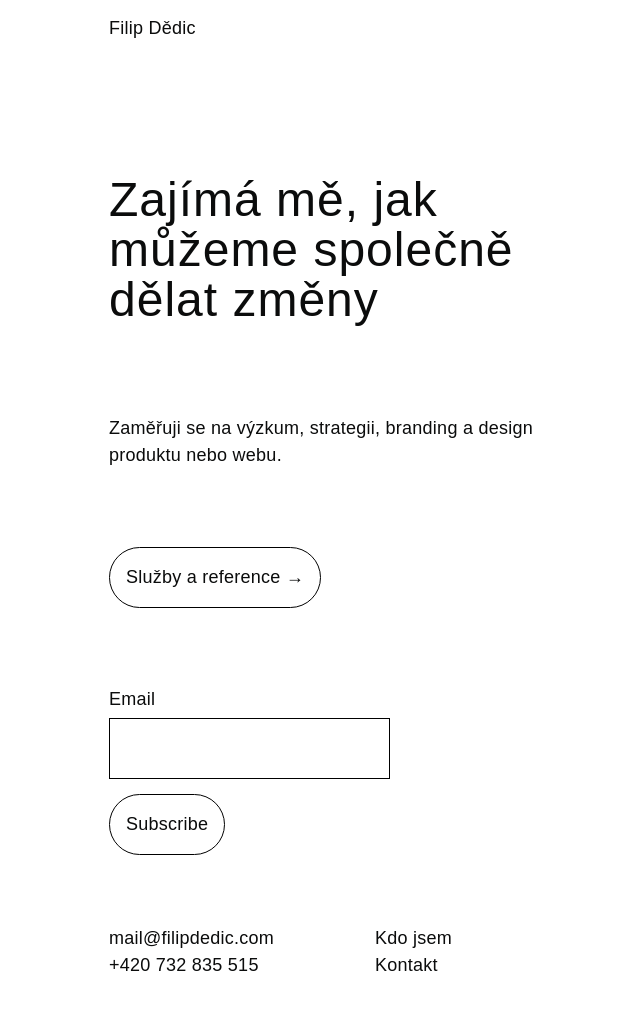
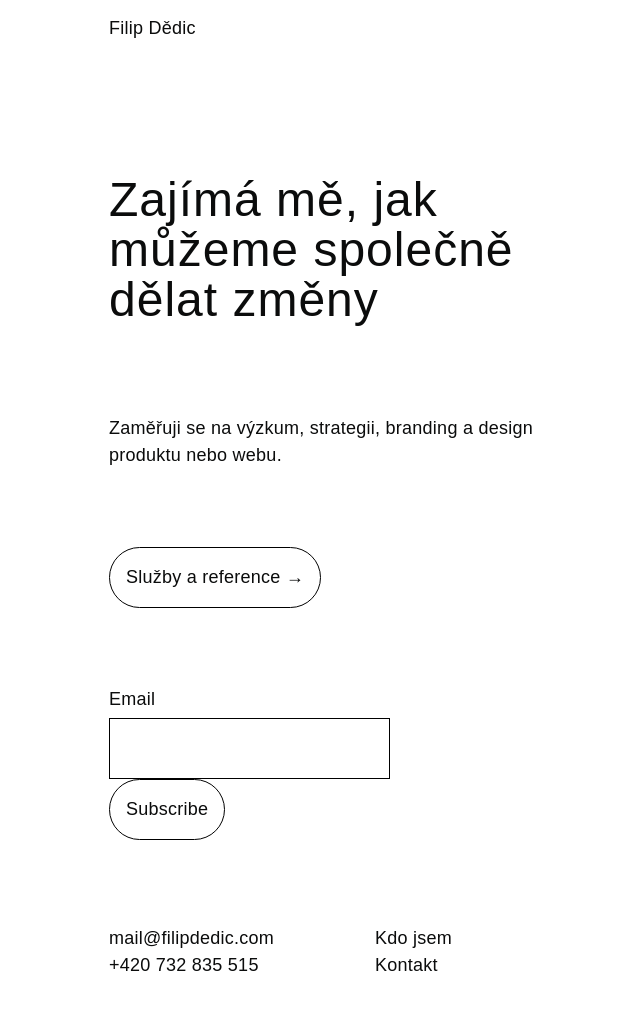
Before and after one commit to fdedic/fdedic.github.io, a Jekyll site: the page built from index.md, in a window 1280 px wide. Shown: the whole page, without its empty margins (151-791 px from the left). Built offline with Jekyll 4.4.1, drawn with Linux system fonts in a browser that asks for light colours; nearby versions of some CDN libraries; some web fonts are replaced.

Commit message:
Update index.html

```diff
--- a/_layouts/index.html
+++ b/_layouts/index.html
@@ -11,10 +11,10 @@
             {{content}}
             <hr>
             <!-- Begin Mailchimp Signup Form -->
-            <div id="mc_embed_signup">
+            <div id="mc_embed_signup" class="form-group">
               <form action="https://twitter.us12.list-manage.com/subscribe/post?u=015be158fb9f21b898ce4469f&amp;id=6dd90961d0" method="post" id="mc-embedded-subscribe-form" name="mc-embedded-subscribe-form" class="validate" target="_blank" novalidate>
                 <div id="mc_embed_signup_scroll">
-                  <div class="mc-field-group form-group">
+                  <div class="mc-field-group">
                     <label for="mce-EMAIL" class="form-label">Email</label>
                     <input type="email" value="" name="EMAIL" class="required email form-control" id="mce-EMAIL">
                   </div>
```
